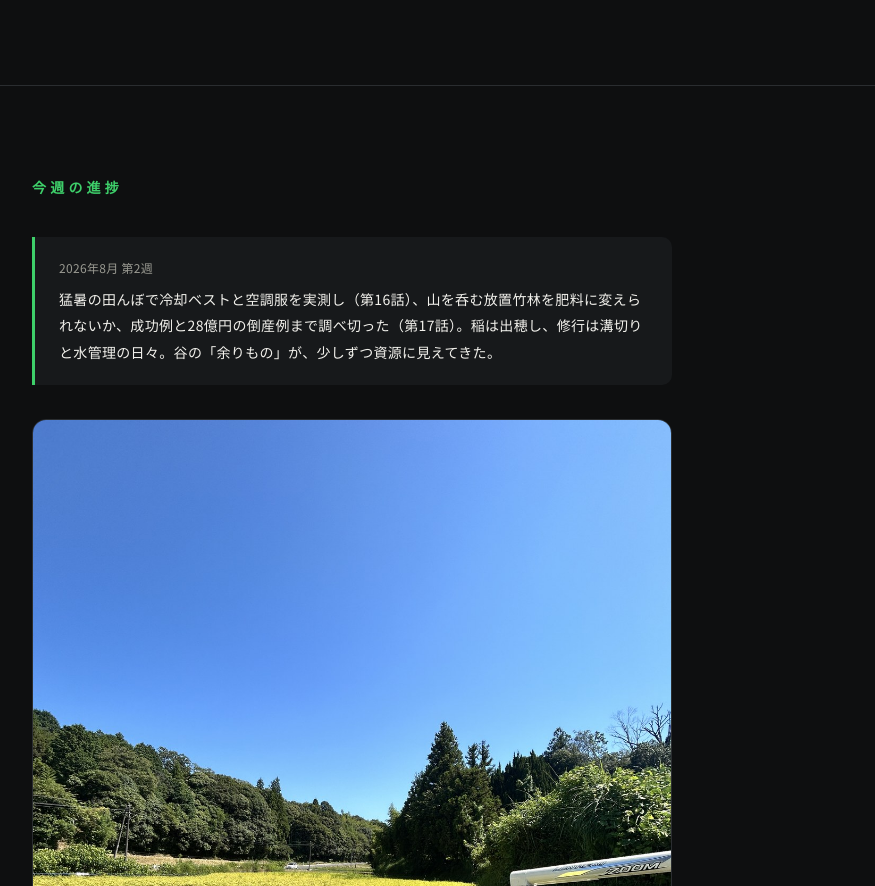
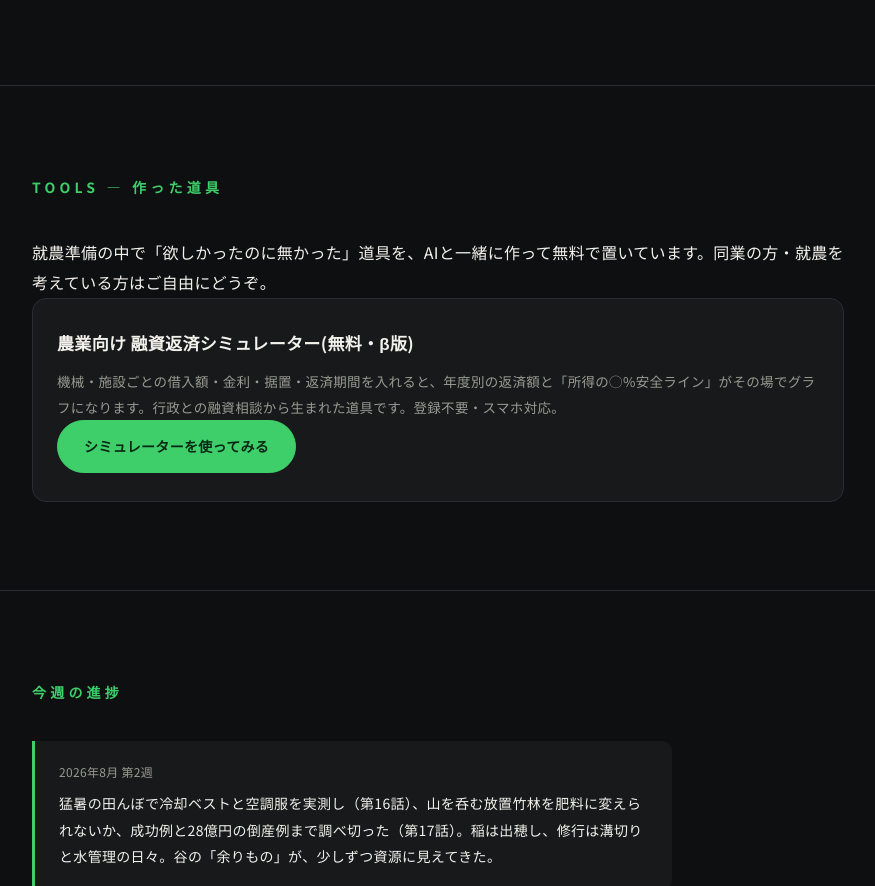
Before and after one commit to hayashiraisu-nouen/hayashiraisu-nouen.github.io, a plain HTML site: page index.html in a window 1280 px wide. Shown: the part 7299-8185 px from the top of the page, without its empty margins (202-1077 px from the left). Drawn offline with Linux system fonts and the light colour scheme.

Commit message:
Add files via upload

```diff
--- a/index.html
+++ b/index.html
@@ -312,6 +312,18 @@
   </div>
 </section>
 
+<section id="tools">
+  <div class="wrap">
+    <h2>TOOLS — 作った道具</h2>
+    <p>就農準備の中で「欲しかったのに無かった」道具を、AIと一緒に作って無料で置いています。同業の方・就農を考えている方はご自由にどうぞ。</p>
+    <div class="card">
+      <h3>農業向け 融資返済シミュレーター(無料・β版)</h3>
+      <p>機械・施設ごとの借入額・金利・据置・返済期間を入れると、年度別の返済額と「所得の◯%安全ライン」がその場でグラフになります。行政との融資相談から生まれた道具です。登録不要・スマホ対応。</p>
+      <a class="btn primary" href="loan-sim.html">シミュレーターを使ってみる</a>
+    </div>
+  </div>
+</section>
+
 <section id="progress">
   <div class="wrap">
     <h2>今週の進捗</h2>
```
Also changed, not shown: loan-sim.html (+3 -0 lines).
